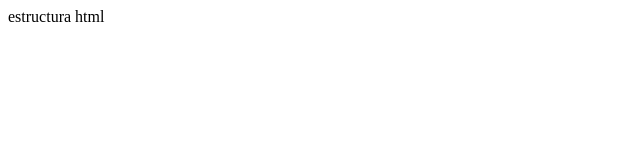
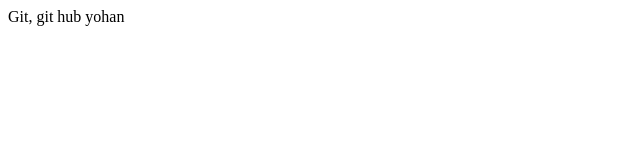
Before and after one commit to Yohan0713/primerRepositorio, a plain HTML site: page index.html in a window 1280 px wide. Shown: the full height of the page, 0-640 px from the left. Drawn offline with Linux system fonts and the light colour scheme.

Commit message:
Update index2.html

```diff
--- a/index.html
+++ b/index.html
@@ -7,6 +7,6 @@
     <title>Document</title>
 </head>
 <body>
-    <nav>estructura html</nav>
+    <nav>Git, git hub yohan </nav>
 </body>
 </html>
```
